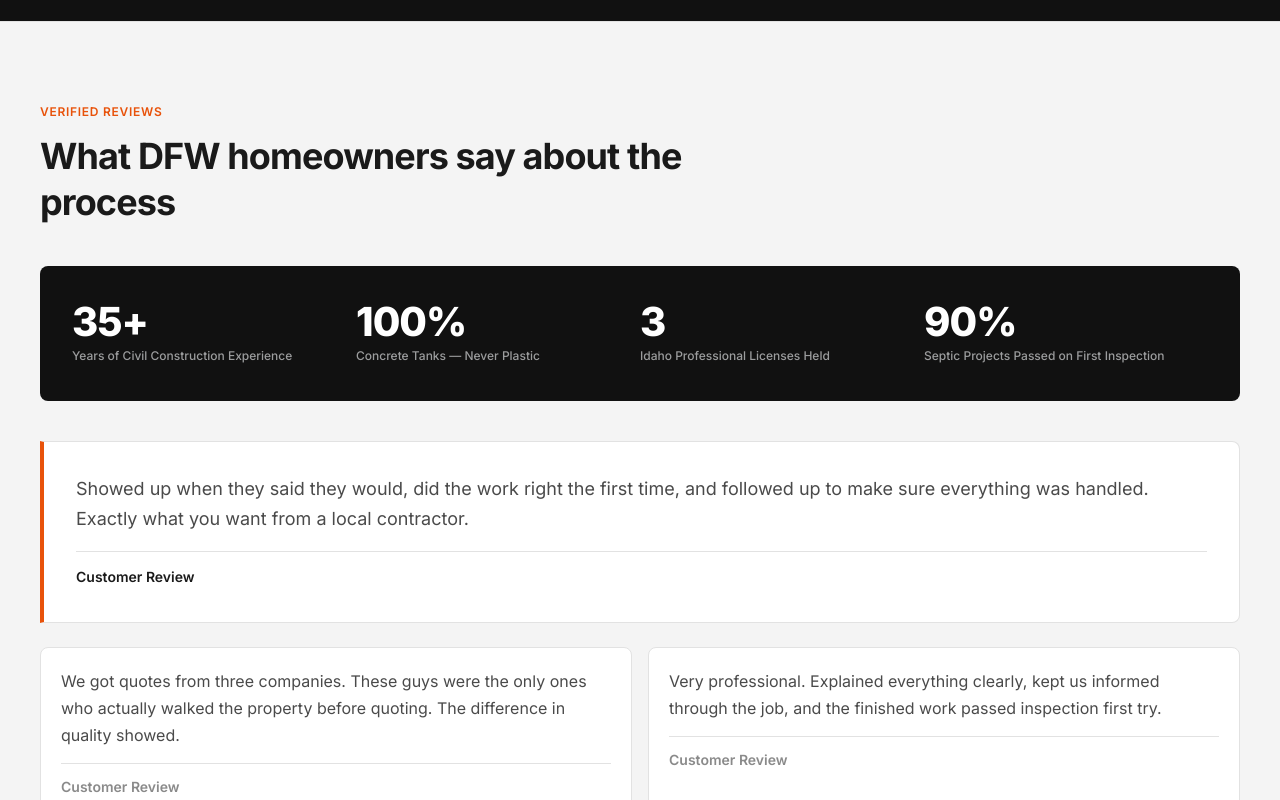
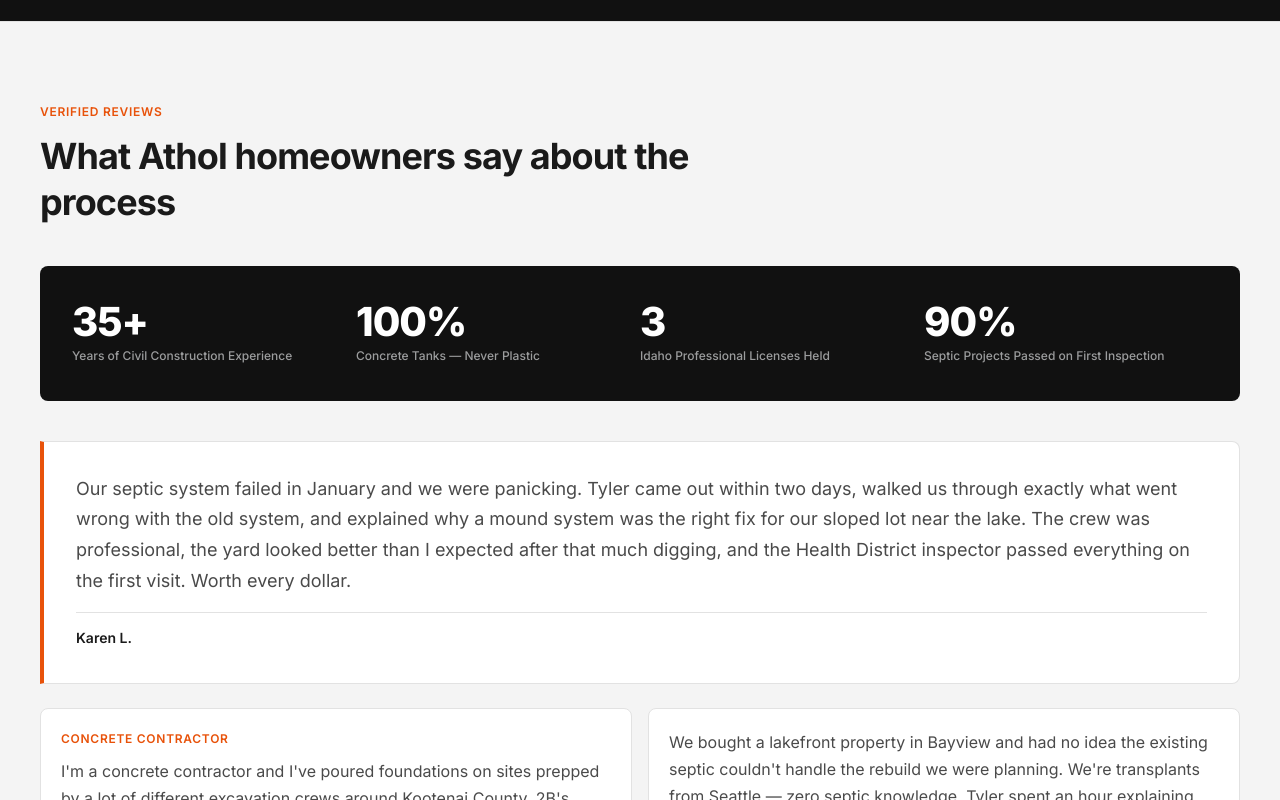
Before and after one commit to Throttled-Up/2b-construction-site, a Next.js app: page / in a window 1280 px wide. Shown: the part 4660-5460 px from the top of the page. Built offline with nearby package versions, Linux system fonts and the light colour scheme.

Commit message:
Rebuild: 2b-construction-site — full clean deploy (#32)

```diff
--- a/site.config.json
+++ b/site.config.json
@@ -202,9 +202,9 @@
       },
       {
         "section": "cta",
-        "variant": "emergency_dual",
+        "variant": "phone_banner",
         "priority": "high",
-        "notes": "Emergency dual CTA — call + form side by side, urgency tone"
+        "notes": "Direct call CTA — excavation/septic customers call, not form-fill"
       },
       {
         "section": "service_areas",
--- a/src/app/page.jsx
+++ b/src/app/page.jsx
@@ -48,10 +48,10 @@ const SECTION_MAP = {
     insurance_steps: (c) => <ProcessSteps config={c} variant="insurance_steps" />,
   },
   social_proof: {
-    pull_quote_trio:     (c) => <Testimonials config={c} variant="pull_quote_trio" />,
-    featured_plus_grid:  (c) => <Testimonials config={c} variant="featured_plus_grid" />,
-    neighborhood_quotes: (c) => <Testimonials config={c} variant="neighborhood_quotes" />,
-    volume_with_metrics: (c) => <Testimonials config={c} variant="volume_with_metrics" />,
+    pull_quote_trio:     (c) => <Testimonials testimonials={c.testimonials ?? []} config={c} variant="pull_quote_trio" />,
+    featured_plus_grid:  (c) => <Testimonials testimonials={c.testimonials ?? []} config={c} variant="featured_plus_grid" />,
+    neighborhood_quotes: (c) => <Testimonials testimonials={c.testimonials ?? []} config={c} variant="neighborhood_quotes" />,
+    volume_with_metrics: (c) => <Testimonials testimonials={c.testimonials ?? []} config={c} variant="volume_with_metrics" />,
   },
   cta: {
     phone_banner:         (c) => <PhoneBanner config={c} />,
--- a/src/components/home/variants/Testimonials.jsx
+++ b/src/components/home/variants/Testimonials.jsx
@@ -521,7 +521,7 @@ function VolumeWithMetrics({ items, config }) {
 
         <div className="vwm-header">
           <p className="vwm-eyebrow">Verified Reviews</p>
-          <h2 className="vwm-heading">What DFW homeowners say about the process</h2>
+          <h2 className="vwm-heading">What {config?.city ?? 'local'} homeowners say about the process</h2>
         </div>
 
         {/* Metric anchors */}
```
